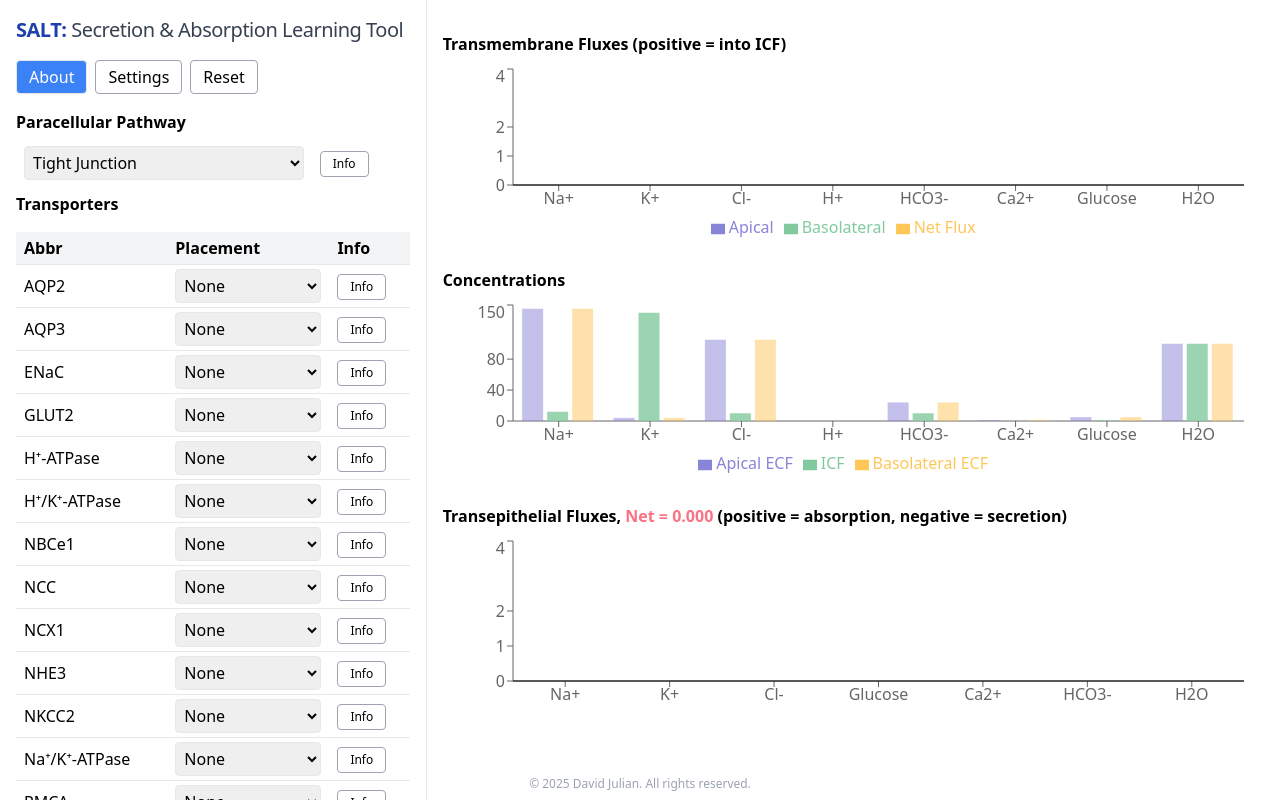
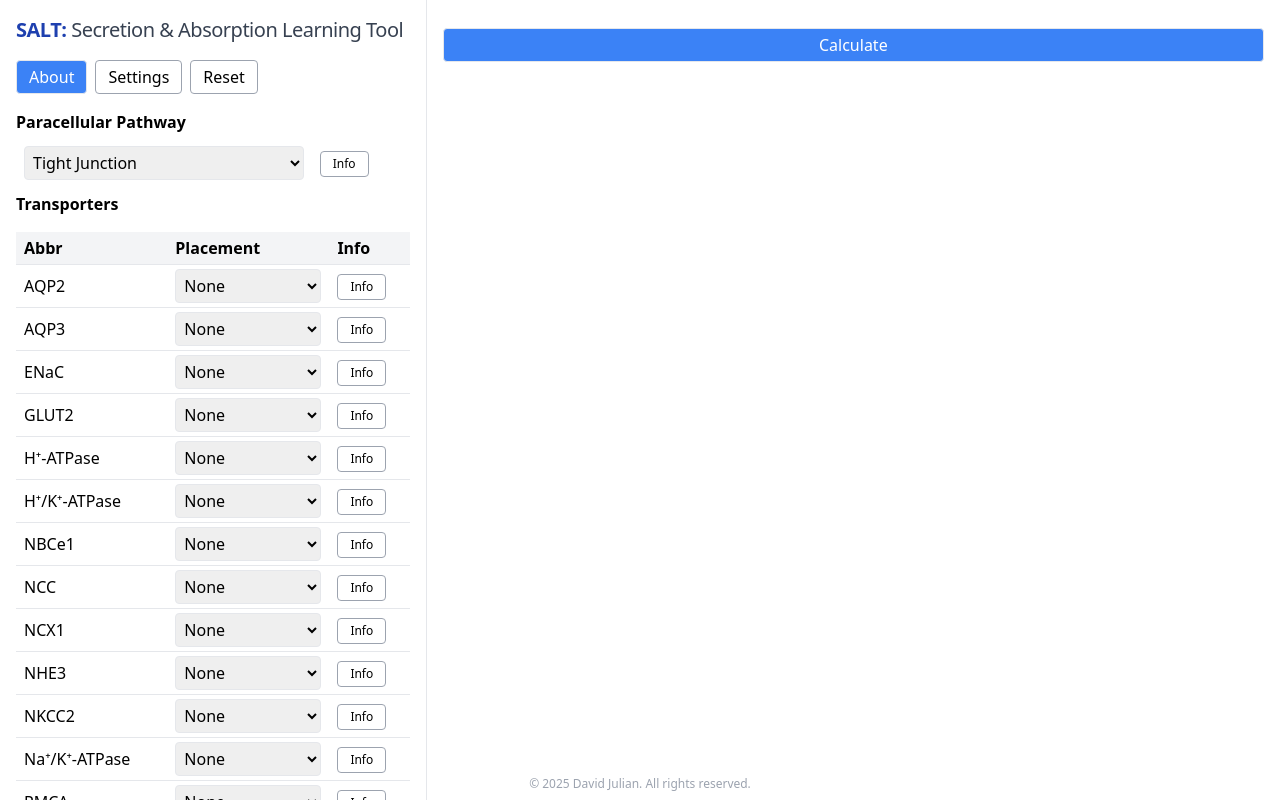
Before and after one commit to davidjulian/SALT, a React (Create React App) app: page / in a window 1280 px wide. Built offline with nearby package versions, Linux system fonts and the light colour scheme.

Commit message:
Update App.js
Change to manual calculation to fix multiple issues with water and solute fluxes not updating.
Finite ECF mode may still be wrong.

```diff
--- a/src/App.js
+++ b/src/App.js
@@ -57,6 +57,27 @@ const INITIAL_CONCENTRATIONS = {
   basolateralECF:{ 'Na+':145, 'K+':4,   'Cl-':105, 'H+':0.00004, 'HCO3-':24, 'Ca2+':1.2, 'Glucose':5,  'H2O':100 }
 };
 
+function computeTepSign(result) {
+  if (!result || !result.transepiFluxData) return 0;
+  // Assign charge: positive for cations, negative for anions
+  const ionCharge = {
+    'Na+': 1,
+    'K+': 1,
+    'Ca2+': 2,
+    'Cl-': -1,
+    'HCO3-': -1,
+    'H+': 1,
+    // Glucose and H2O are neutral
+  };
+  let chargeSum = 0;
+  result.transepiFluxData.forEach(row => {
+    if (ionCharge[row.ion]) {
+      chargeSum += row.transepithelial * ionCharge[row.ion];
+    }
+  });
+  return -chargeSum;
+}
+
 export default function App() {
   // State
   const [showAbout, setShowAbout] = useState(false);
@@ -76,30 +97,6 @@ const [ecfPoolSize, setEcfPoolSize] = useState(10); // unitless
   const [paraCationPerm, setParaCationPerm] = useState(1.0); // default value
   const [paraAnionPerm, setParaAnionPerm] = useState(1.0);   // default value
   const [showParaInfo, setShowParaInfo] = useState(false);
-
-  // --- Automatically run simulation on page load ---
-  useEffect(() => {
-  calculateFluxesAndConcs(transporters);
-  // eslint-disable-next-line
-}, [
-  transporters,
-  paracellularType,
-  paraCationPerm,
-  paraAnionPerm,
-  ecfModel,
-  ecfPoolSize
-]);
-
-  useEffect(() => {
-  // If a water channel is now open and was previously closed, force a recalc
-  if (
-    transporters.some(t => (t.id === 'AQP2' || t.id === 'AQP3') && t.placement !== 'none')
-    && result && result.transepiFluxData && !result.transepiFluxData.some(row => row.ion === 'H2O' && row.transepithelial !== 0)
-  ) {
-    calculateFluxesAndConcs(transporters);
-  }
-}, [transporters, result]);
-
 
   const updateTransporter = (id, field, value) => {
     setTransporters(ts =>
@@ -121,27 +118,30 @@ function placementsForTick(id, tList) {
   return tList.filter(t => t.id === id && t.placement !== 'none').map(t => t.placement);
 }
 
-// Refactored transepithelialFlux
+// TransepithelialFlux
 function transepithelialFlux(ion, entryIds, exitIds, requirePump, apicalFlux, basolateralFlux, tList, hasNaKATPase) {
   if (requirePump && !hasNaKATPase) return 0;
   const entrySides = [].concat(...entryIds.map(id => placementsForTick(id, tList)));
   const exitSides = [].concat(...exitIds.map(id => placementsForTick(id, tList)));
+  // Calculate all (entrySide, exitSide) pairs where entrySide ≠ exitSide
+  let flux = 0;
   for (let side1 of entrySides) {
     for (let side2 of exitSides) {
-      if (side1 !== side2) {
-        const entryFlux = side1 === 'apical' ? (apicalFlux[ion] ?? 0) : (basolateralFlux[ion] ?? 0);
-        const exitFlux  = side2 === 'apical' ? (apicalFlux[ion] ?? 0) : (basolateralFlux[ion] ?? 0);
-        if (entryFlux > 0 && exitFlux < 0) {
-          return Math.min(Math.abs(entryFlux), Math.abs(exitFlux));
-        } else if (entryFlux < 0 && exitFlux > 0) {
-          return -Math.min(Math.abs(entryFlux), Math.abs(exitFlux));
-        }
+      if (side1 === side2) continue;
+      // Define net flux direction: positive = from side1 to side2
+      const fromFlux = side1 === 'apical' ? (apicalFlux[ion] ?? 0) : (basolateralFlux[ion] ?? 0);
+      const toFlux   = side2 === 'apical' ? (apicalFlux[ion] ?? 0) : (basolateralFlux[ion] ?? 0);
+      // Find the minimum flux magnitude that can complete the circuit
+      // (This logic assumes steady-state, could be improved, but works for teaching)
+      if (fromFlux > 0 && toFlux < 0) {
+        flux += Math.min(Math.abs(fromFlux), Math.abs(toFlux));
+      } else if (fromFlux < 0 && toFlux > 0) {
+        flux -= Math.min(Math.abs(fromFlux), Math.abs(toFlux));
       }
     }
   }
-  return 0;
+  return flux;
 }
-
 const calculateFluxesAndConcs = (tList = transporters) => {
   // Use current ECF concentrations (mutable if finite)
   let apicalECF, basolateralECF;
@@ -158,12 +158,8 @@ const calculateFluxesAndConcs = (tList = transporters) => {
 
   const hasNaKATPase = tList.some(t => t.id === 'NaKATPase' && t.placement !== 'none');
 
-  // Calculate all apical and basolateral transmembrane fluxes
+  // 1. Calculate apical and basolateral TM fluxes for all ions except H2O
   tList.forEach(t => {
-   // if (t.id === 'NKCC2') {
-   //   const romkSame = tList.some(u => u.id === 'ROMK' && u.placement === t.placement && t.placement !== 'none');
-   //   if (!romkSame) return;
-   // }
     if (t.stoich['Na+'] && !hasNaKATPase) return;
     if (t.placement === 'none') return;
 
@@ -176,7 +172,10 @@ const calculateFluxesAndConcs = (tList = transporters) => {
       rate *= 1 / (1 + Math.exp((pH - pH50) / sigma));
     }
     Object.entries(t.stoich).forEach(([ion, coeff]) => {
-      // Only allow water transmembrane flux if a water gradient exists!
+      // Do NOT assign H2O in the loop for simple/infinite model, only do it below
+      if (ion === 'H2O' && ecfModel === 'infinite' && waterModel === 'simple') return;
+
+      // For detailed/finite model, assign water as usual
       if (ion === 'H2O') {
         let gradient = 0;
         if (t.placement === 'apical') {
@@ -194,26 +193,7 @@ const calculateFluxesAndConcs = (tList = transporters) => {
     });
   });
 
-  const netFlux = {};
-  Object.keys(apicalFlux).forEach(ion => { netFlux[ion] = apicalFlux[ion] + basolateralFlux[ion]; });
-
-  // --- Update ECF concentrations if "finite" model is selected ---
-  if (ecfModel === 'finite') {
-    Object.keys(apicalECF).forEach(ion => {
-      apicalECF[ion] -= apicalFlux[ion] / ecfPoolSize;
-      if (apicalECF[ion] < 0) apicalECF[ion] = 0;
-    });
-    Object.keys(basolateralECF).forEach(ion => {
-      basolateralECF[ion] += basolateralFlux[ion] / ecfPoolSize;
-      if (basolateralECF[ion] < 0) basolateralECF[ion] = 0;
-    });
-  }
-
-  const newICF = { ...INITIAL_CONCENTRATIONS.icf };
-  Object.entries(netFlux).forEach(([ion, flux]) => { newICF[ion] += flux; });
-  newICF['H+'] = Math.max(newICF['H+'], 1e-8);
-
-  // --- Paracellular Pathway Fluxes ---
+  // 2. Paracellular Pathway Fluxes
   const paraFlux = {};
   Object.keys(INITIAL_CONCENTRATIONS.apicalECF).forEach(ion => { paraFlux[ion] = 0; });
 
@@ -231,141 +211,85 @@ const calculateFluxesAndConcs = (tList = transporters) => {
       paraFlux[ion] = paraAnionPerm * (cap - blp);
     });
   }
-  Object.keys(netFlux).forEach(ion => { netFlux[ion] += paraFlux[ion] || 0; });
+  // Update netFlux to include paracellular
+  const netFlux = {};
+  Object.keys(apicalFlux).forEach(ion => { netFlux[ion] = apicalFlux[ion] + basolateralFlux[ion] + (paraFlux[ion] || 0); });
 
-  // --- Transepithelial Fluxes using ONLY current tick values ---
+  // 3. Update ECF concentrations if "finite" model is selected
+  if (ecfModel === 'finite') {
+    Object.keys(apicalECF).forEach(ion => {
+      apicalECF[ion] -= apicalFlux[ion] / ecfPoolSize;
+      if (apicalECF[ion] < 0) apicalECF[ion] = 0;
+    });
+    Object.keys(basolateralECF).forEach(ion => {
+      basolateralECF[ion] += basolateralFlux[ion] / ecfPoolSize;
+      if (basolateralECF[ion] < 0) basolateralECF[ion] = 0;
+    });
+  }
 
-// --- Compute Transepithelial Fluxes for Output ---
-const transepiFluxData = [];
+  const newICF = { ...INITIAL_CONCENTRATIONS.icf };
+  Object.entries(netFlux).forEach(([ion, flux]) => { newICF[ion] += flux; });
+  newICF['H+'] = Math.max(newICF['H+'], 1e-8);
 
-// Na+
-transepiFluxData.push({
-  ion: 'Na+',
-  transepithelial: transepithelialFlux(
-    'Na+',
-    ['SGLT2', 'ENaC', 'NCC', 'NKCC2'],
-    ['NaKATPase'],
-    true,
-    apicalFlux,
-    basolateralFlux,
-    tList,
-    hasNaKATPase
-  ) + (paraFlux['Na+'] || 0)
-});
-// K+
-transepiFluxData.push({
-  ion: 'K+',
-  transepithelial: transepithelialFlux(
-    'K+',
-    ['NKCC2', 'ROMK'],
-    ['ROMK', 'NaKATPase'],
-    true,
-    apicalFlux,
-    basolateralFlux,
-    tList,
-    hasNaKATPase
-  ) + (paraFlux['K+'] || 0)
-});
-// Cl-
-transepiFluxData.push({
-  ion: 'Cl-',
-  transepithelial: transepithelialFlux(
-    'Cl-',
-    ['NKCC2', 'NCC'],
-    ['NKCC2', 'NCC'],
-    false,
-    apicalFlux,
-    basolateralFlux,
-    tList,
-    hasNaKATPase
-  ) + (paraFlux['Cl-'] || 0)
-});
-// Glucose
-transepiFluxData.push({
-  ion: 'Glucose',
-  transepithelial: transepithelialFlux(
-    'Glucose',
-    ['SGLT2'],
-    ['GLUT2'],
-    true,
-    apicalFlux,
-    basolateralFlux,
-    tList,
-    hasNaKATPase
-  )
-});
-// Ca2+
-transepiFluxData.push({
-  ion: 'Ca2+',
-  transepithelial: transepithelialFlux(
-    'Ca2+',
-    ['NCX1', 'PMCA'],
-    ['NCX1', 'PMCA'],
-    false,
-    apicalFlux,
-    basolateralFlux,
-    tList,
-    hasNaKATPase
-  )
-});
-// Add HCO3- if you want (paracellular)
-if (Object.prototype.hasOwnProperty.call(paraFlux, 'HCO3-')) {
-  transepiFluxData.push({
-    ion: 'HCO3-',
-    transepithelial: paraFlux['HCO3-'] || 0
+  // 4. Build TE fluxes for all ions except H2O
+  const transepiFluxData = Object.keys(netFlux).filter(ion => ion !== 'H2O').map(ion => {
+    const apical = apicalFlux[ion] ?? 0;
+    const basolateral = basolateralFlux[ion] ?? 0;
+    let teFlux = 0;
+    if (apical > 0 && basolateral < 0) {
+      teFlux = Math.min(apical, Math.abs(basolateral));
+    } else if (apical < 0 && basolateral > 0) {
+      teFlux = -Math.min(Math.abs(apical), basolateral);
+    }
+    // Add paracellular flux if present
+    return {
+      ion,
+      transepithelial: teFlux + (paraFlux[ion] || 0)
+    };
   });
-}
 
-// Water pathway logic: detect if AQPs on opposite membranes
-const aqp2Sides = placementsForTick('AQP2', tList);
-const aqp3Sides = placementsForTick('AQP3', tList);
-let h2oPathway = false;
-for (let side2 of aqp2Sides) {
-  for (let side3 of aqp3Sides) {
-    if (side2 !== side3) h2oPathway = true;
+  // 5. H2O logic: handled in one place for the simple/infinite model
+  // Identify AQP placements
+  const aqp2Sides = placementsForTick('AQP2', tList);
+  const aqp3Sides = placementsForTick('AQP3', tList);
+  const hasAQP2_apical = aqp2Sides.includes('apical');
+  const hasAQP2_bl = aqp2Sides.includes('basolateral');
+  const hasAQP3_apical = aqp3Sides.includes('apical');
+  const hasAQP3_bl = aqp3Sides.includes('basolateral');
+  const hasTranscellularH2O = (hasAQP2_apical && hasAQP3_bl) || (hasAQP2_bl && hasAQP3_apical);
+  const hasParacellularH2O = paracellularType === 'cation';
+
+  // Always reset TM H2O fluxes at the start of every tick
+  apicalFlux['H2O'] = 0;
+  basolateralFlux['H2O'] = 0;
+
+  // Compute TE H2O
+  let h2oTransEpiFlux = 0;
+  if (
+    (hasTranscellularH2O || hasParacellularH2O) &&
+    ecfModel === 'infinite' && waterModel === 'simple'
+  ) {
+    // Net TE water flux follows net sum of all non-water solute TE fluxes (teaching model)
+    const netTEFluxNum = transepiFluxData.reduce((sum, row) => sum + row.transepithelial, 0);
+    h2oTransEpiFlux = 0.5 * Math.sign(netTEFluxNum) * Math.min(Math.abs(netTEFluxNum), 5);
+
+    apicalFlux['H2O'] = h2oTransEpiFlux;
+    basolateralFlux['H2O'] = -h2oTransEpiFlux;
+  } else if (hasParacellularH2O && !(ecfModel === 'infinite' && waterModel === 'simple')) {
+    // For finite/detailed model, only paracellular H2O flux
+    h2oTransEpiFlux = paraFlux['H2O'] || 0;
+    apicalFlux['H2O'] = h2oTransEpiFlux;
+    basolateralFlux['H2O'] = -h2oTransEpiFlux;
+  } else {
+    h2oTransEpiFlux = 0;
+    apicalFlux['H2O'] = 0;
+    basolateralFlux['H2O'] = 0;
   }
-}
 
-// Water flux calculation
-let h2oTransEpiFlux = 0;
-const netTEFluxNum = transepiFluxData.filter(row => row.ion !== 'H2O').reduce((sum, row) => sum + row.transepithelial, 0);
+  // Add H2O to the TE flux data
+  transepiFluxData.push({ ion: 'H2O', transepithelial: h2oTransEpiFlux });
 
-const isParaCationWaterPath = paracellularType === 'cation';
-
-// Water follows solute for teaching: infinite ECF + simple water model + any pathway
-if ((h2oPathway || isParaCationWaterPath) && ecfModel === 'infinite' && waterModel === 'simple') {
-  h2oTransEpiFlux = 0.5 * Math.sign(netTEFluxNum) * Math.min(Math.abs(netTEFluxNum), 5);
-}
-// If finite/detailed, still allow paracellular H2O flux due to concentration difference
-if (paracellularType === 'cation' && !(ecfModel === 'infinite' && waterModel === 'simple')) {
-  h2oTransEpiFlux += paraFlux['H2O'] || 0;
-}
-
-// Assign "virtual" TM water fluxes for infinite/simple mode & pathway
-if (ecfModel === 'infinite' && waterModel === 'simple' && h2oPathway) {
-  apicalFlux['H2O'] = h2oTransEpiFlux;
-  basolateralFlux['H2O'] = -h2oTransEpiFlux;
-}
-
-// Water/osmolality modeling (as before)
-if (ecfModel === 'infinite') {
-  newICF['H2O'] = basolateralECF['H2O'];
-}
-if (ecfModel === 'finite') {
-  if (waterModel === 'simple') {
-    const blOsm = osmolality(basolateralECF);
-    const icfOsm = osmolality(newICF);
-    if (blOsm !== icfOsm) {
-      newICF['H2O'] += (blOsm - icfOsm);
-      newICF['H2O'] = Math.max(newICF['H2O'], 0);
-    }
-  }
-  // else: allow ICF and BL ECF osmolality to differ
-}
-
-transepiFluxData.push({ ion: 'H2O', transepithelial: h2oTransEpiFlux });
-
-  // Push results
+  // 6. Store results
   setResult({
     apicalFlux,
     basolateralFlux,
@@ -379,7 +303,6 @@ transepiFluxData.push({ ion: 'H2O', transepithelial: h2oTransEpiFlux });
     transepiFluxData
   });
 };
-
 
   // --- Derived Data for Display ---
   const icfH = result?.concentrations?.icf['H+'] ?? INITIAL_CONCENTRATIONS.icf['H+'];
@@ -411,6 +334,13 @@ const netTEFlux = result?.transepiFluxData
   ?.filter(row => row.ion !== 'H2O')
   .reduce((sum, row) => sum + row.transepithelial, 0)
   .toFixed(3);
+
+const tepNetCharge = computeTepSign(result);
+let tepIndicator = "Neutral";
+if (tepNetCharge > 2) tepIndicator = "Apical positive (large)";
+else if (tepNetCharge > 0.1) tepIndicator = "Apical positive";
+else if (tepNetCharge < -2) tepIndicator = "Apical negative (large)";
+else if (tepNetCharge < -0.1) tepIndicator = "Apical negative";
 
 return (
 <>
@@ -774,9 +704,14 @@ return (
 
       </div>
       <div className="flex-1 p-4 flex flex-col">
-
+  <Button
+  className="my-3"
+  onClick={() => calculateFluxesAndConcs(transporters)}
+>
+  Calculate
+</Button>
  {result && (
-          <div className="mt-4 space-y-6 overflow-auto">
+           <div className="mt-4 space-y-6 overflow-auto">
             <div>
               <h3 className="font-semibold mb-2">Transmembrane Fluxes (positive = into ICF)</h3>
               <ResponsiveContainer width="100%" height={180}>
@@ -804,6 +739,18 @@ return (
                 </BarChart>
               </ResponsiveContainer>
             </div>
+<div className="mt-2 flex items-center space-x-2">
+  <span className="font-semibold">Transepithelial Potential:</span>
+  <span
+    className={
+      tepNetCharge > 0.1 ? "text-red-700 font-bold" :
+      tepNetCharge < -0.1 ? "text-blue-700 font-bold" :
+      "text-gray-500"
+    }
+  >
+    {tepIndicator}
+  </span>
+</div>
 
             <div>
               <h3 className="font-semibold mb-2">
```
